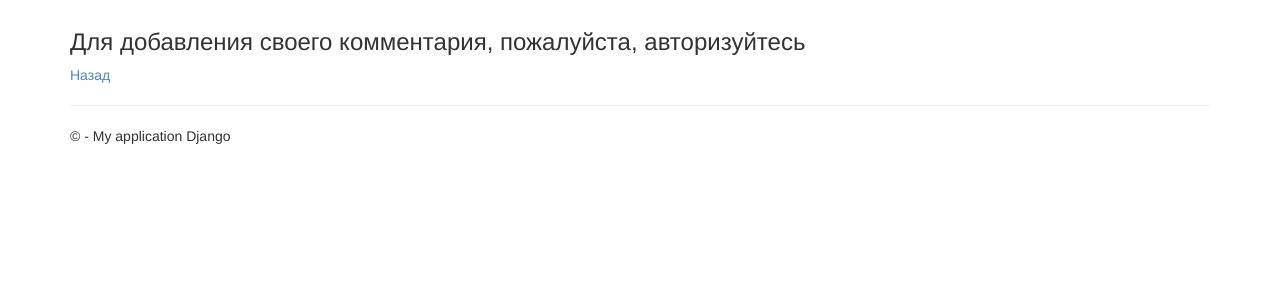
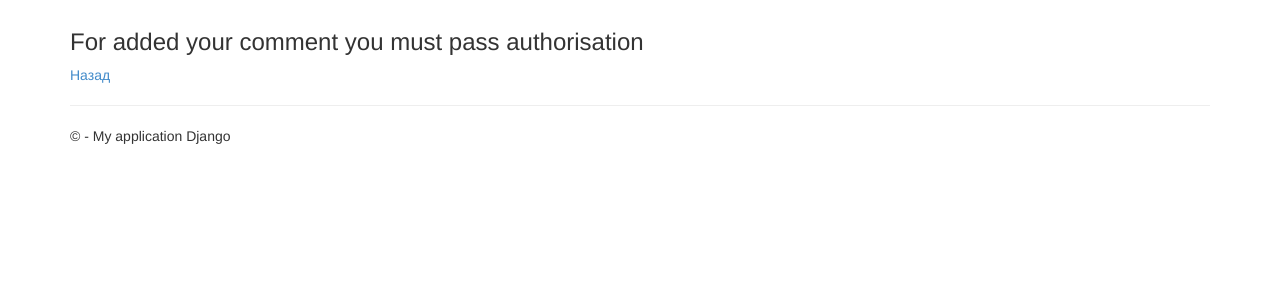
Before and after one commit to sapphirehead/DjangoOpenEdu2, a Django app: template app/templates/app/blogpost.html in a window 1280 px wide. Shown: the part 131-431 px from the top of the page. Run offline with Django 3.2, Linux system fonts and the light colour scheme; the template is opened without the code that fills it, so the values that code supplies are empty; some libraries are stand-ins or nearby versions.

Commit message:
Twenty sixth commit

```diff
--- a/app/forms.py
+++ b/app/forms.py
@@ -42,7 +42,7 @@ class CommentForm (forms.ModelForm):
     class Meta:
         model = Comment # используемая модель
         fields = ('text',) # требуется заполнить только поле text
-        labels = {'text': "Комментарий"} # метка к полю формы text
+        labels = {'text': "Comment"} # метка к полю формы text
 
 class BlogForm (forms.ModelForm):
     class Meta:
--- a/app/templates/app/blogpost.html
+++ b/app/templates/app/blogpost.html
@@ -11,7 +11,7 @@
 
     {% if user.is_authenticated %}
 
-       <h3>Добавить комментарий</h3>
+       <h3>Add comment</h3>
 
        <form method="POST" >{% csrf_token %} {# защита от атак CSRF#}
 
@@ -19,7 +19,7 @@
 
                {{form.as_p}}
 
-               <button type="submit" class="save btn btn-default" > Отправить комментарий </button>
+               <button type="submit" class="save btn btn-default" > Send comment </button>
 
            </div>
 
@@ -27,7 +27,7 @@
 
     {% else %}
 
-        <h3> Для добавления своего комментария, пожалуйста, авторизуйтесь </h3>
+        <h3> For added your comment you must pass authorisation </h3>
 
     {% endif %}
 
```
